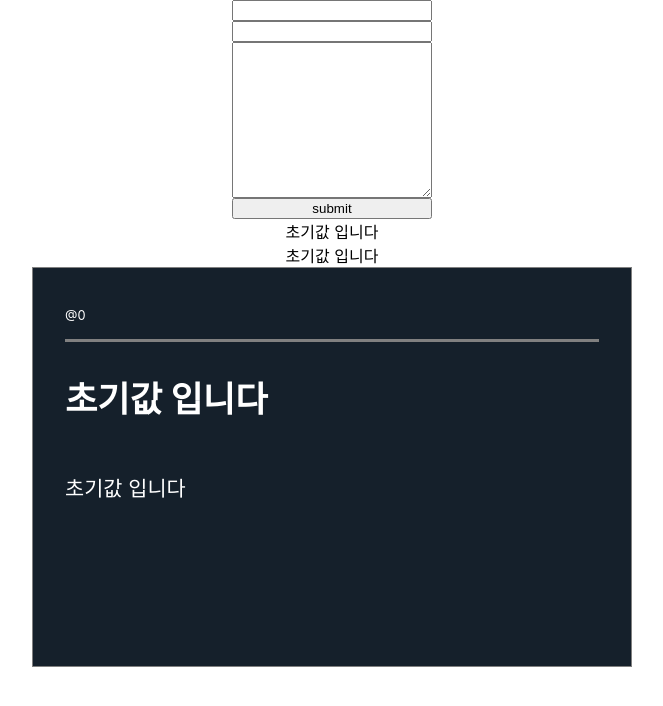
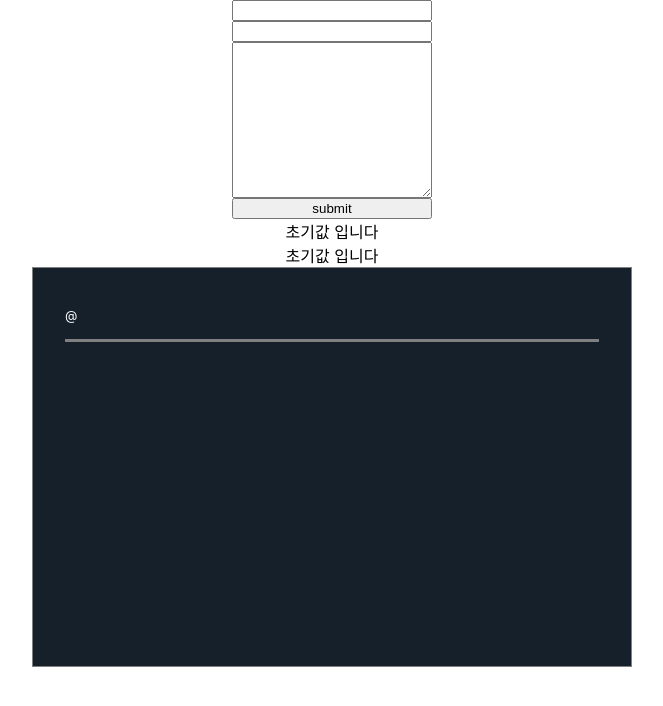
Before and after one commit to H4nHS/Week5_React-11, a React (Create React App) app: page / in a window 1280 px wide. Shown: the top 706 px of the page, without its empty margins (308-971 px from the left). Built offline with nearby package versions, Linux system fonts and the light colour scheme.

Commit message:
종현님 요청 사항 커밋

```diff
--- a/src/component/features/Content.jsx
+++ b/src/component/features/Content.jsx
@@ -13,13 +13,14 @@ function Content({status, id}) {
   const state = useSelector(state => state.store);
   const location = useLocation();
 
+
   if (id === undefined && location !== null) {
     id = location.state.id;
   }
 
   useEffect(() => {
     const contentData = state.filter(elem => elem.id === id)[0];
-    setContent(contentData);
+    setContent('contentData');
     setText({...text, title:contentData.title, content:contentData.content})
   },[mode])
 
@@ -94,7 +95,6 @@ function Content({status, id}) {
           <MenuBoxBtn onClick={modifyCancel}>취소</MenuBoxBtn>
         </ButtonMenu>
       </ModifyContainer>
-
 
     :
 
--- a/src/component/features/Form.jsx
+++ b/src/component/features/Form.jsx
@@ -8,7 +8,7 @@ const Form = () => {
     const author = useRef();
     const dispatch = useDispatch()
     const user = useSelector(state => state.store)
-    console.log(user)
+    console.log('user')
 
     return (
         <>
--- a/src/pages/Detail.jsx
+++ b/src/pages/Detail.jsx
@@ -2,7 +2,7 @@ import React from "react";
 import Content from "../component/features/Content";
 
 function Detail () {
-
+  console.log("예")
   return(
     <Content />
   )
--- a/src/shared/router.jsx
+++ b/src/shared/router.jsx
@@ -3,6 +3,7 @@ import Home from '../pages/Home';
 import Detail from '../pages/Detail';
 
 function Router() {
+  console.log("호이")
   return(
     <BrowserRouter>
       <Routes>
```
